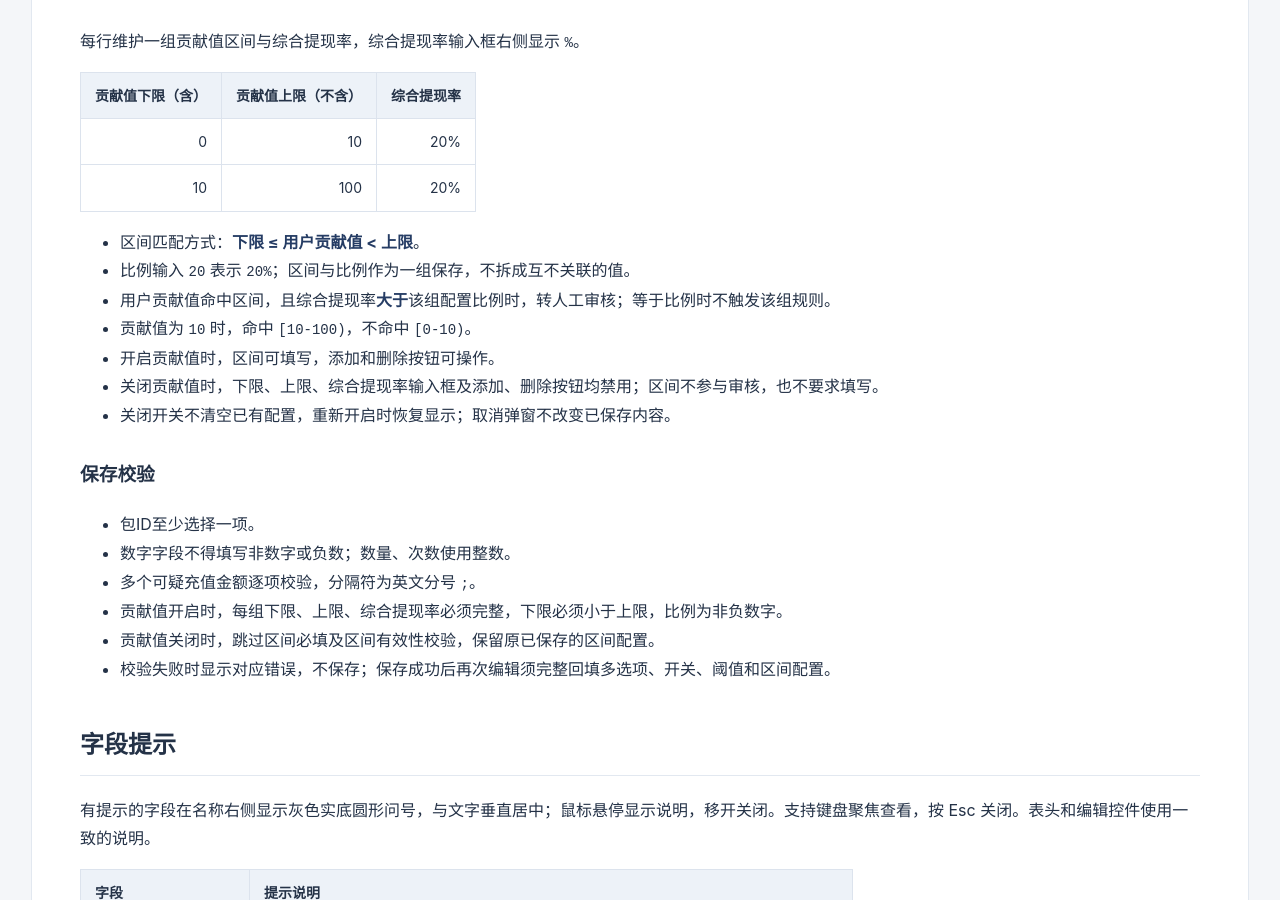
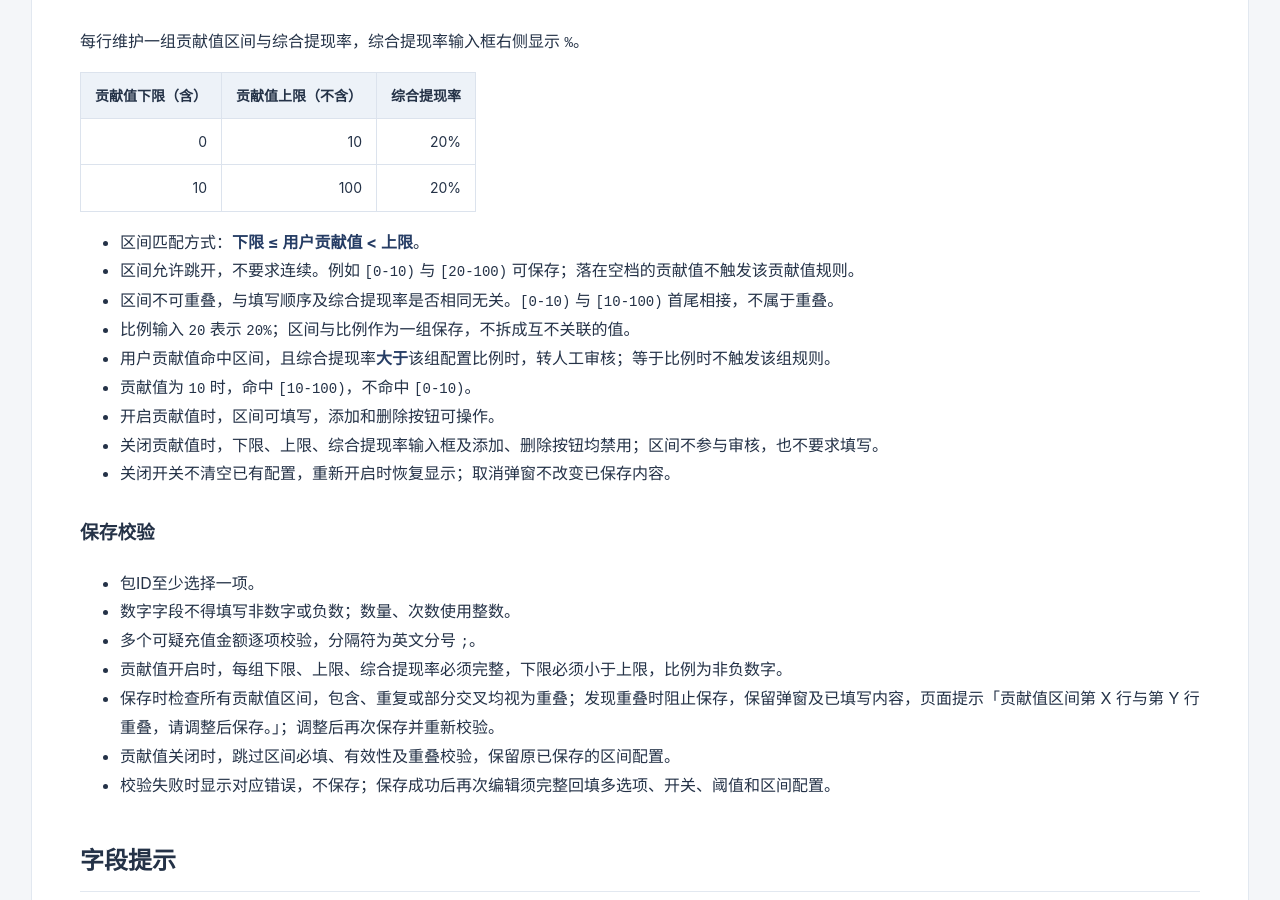
Before and after one commit to HDDDONG/tiered-recharge-requirements, a Jekyll site: the page built from withdrawal-review-config/index.md, in a window 1280 px wide and 900 px high, scrolled down 2993 px. Built offline with Jekyll 4.4.1, drawn with Linux system fonts in a browser that asks for light colours; some of the changed text lies outside the part shown.

Commit message:
docs: clarify contribution range overlap validation

```diff
--- a/withdrawal-review-config/index.md
+++ b/withdrawal-review-config/index.md
@@ -93,6 +93,8 @@ title: 提现审核配置
 | 10 | 100 | 20% |
 
 - 区间匹配方式：**下限 ≤ 用户贡献值 < 上限**。
+- 区间允许跳开，不要求连续。例如 `[0-10)` 与 `[20-100)` 可保存；落在空档的贡献值不触发该贡献值规则。
+- 区间不可重叠，与填写顺序及综合提现率是否相同无关。`[0-10)` 与 `[10-100)` 首尾相接，不属于重叠。
 - 比例输入 `20` 表示 `20%`；区间与比例作为一组保存，不拆成互不关联的值。
 - 用户贡献值命中区间，且综合提现率**大于**该组配置比例时，转人工审核；等于比例时不触发该组规则。
 - 贡献值为 `10` 时，命中 `[10-100)`，不命中 `[0-10)`。
@@ -106,7 +108,8 @@ title: 提现审核配置
 - 数字字段不得填写非数字或负数；数量、次数使用整数。
 - 多个可疑充值金额逐项校验，分隔符为英文分号 `;`。
 - 贡献值开启时，每组下限、上限、综合提现率必须完整，下限必须小于上限，比例为非负数字。
-- 贡献值关闭时，跳过区间必填及区间有效性校验，保留原已保存的区间配置。
+- 保存时检查所有贡献值区间，包含、重复或部分交叉均视为重叠；发现重叠时阻止保存，保留弹窗及已填写内容，页面提示「贡献值区间第 X 行与第 Y 行重叠，请调整后保存。」；调整后再次保存并重新校验。
+- 贡献值关闭时，跳过区间必填、有效性及重叠校验，保留原已保存的区间配置。
 - 校验失败时显示对应错误，不保存；保存成功后再次编辑须完整回填多选项、开关、阈值和区间配置。
 
 ## 字段提示
@@ -176,3 +179,5 @@ title: 提现审核配置
 11. 保存校验失败不改变原配置；关闭或取消弹窗不保存。
 12. 复制弹窗只显示源appid、目标多选及确认操作；多目标复制正确保留目标appid与源配置，未选包不受影响。
 13. 字段右侧问号悬停和键盘聚焦可查看提示；列表及弹窗不展示示例说明、会话保存说明。
+
+14. `[0-10)` 与 `[20-100)` 可保存；`[0-10)` 与 `[10-100)` 可保存；`[0-20)` 与 `[10-100)` 保存失败并提示冲突行。重复区间、包含关系及乱序输入同样校验，修改为不重叠后可保存。
```
Also changed, not shown: other parts of withdrawal-review-config/index.md (+1 -1 lines).
